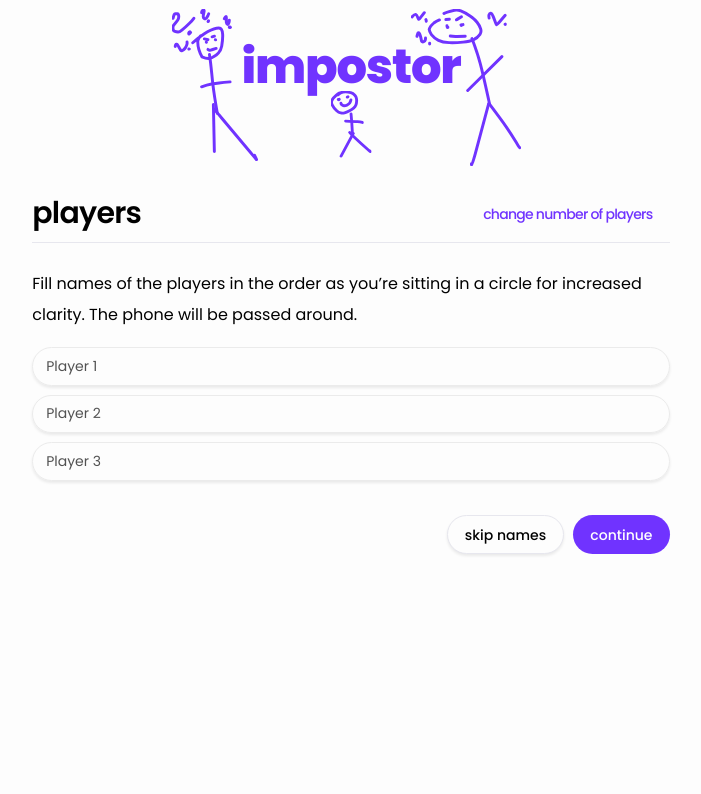
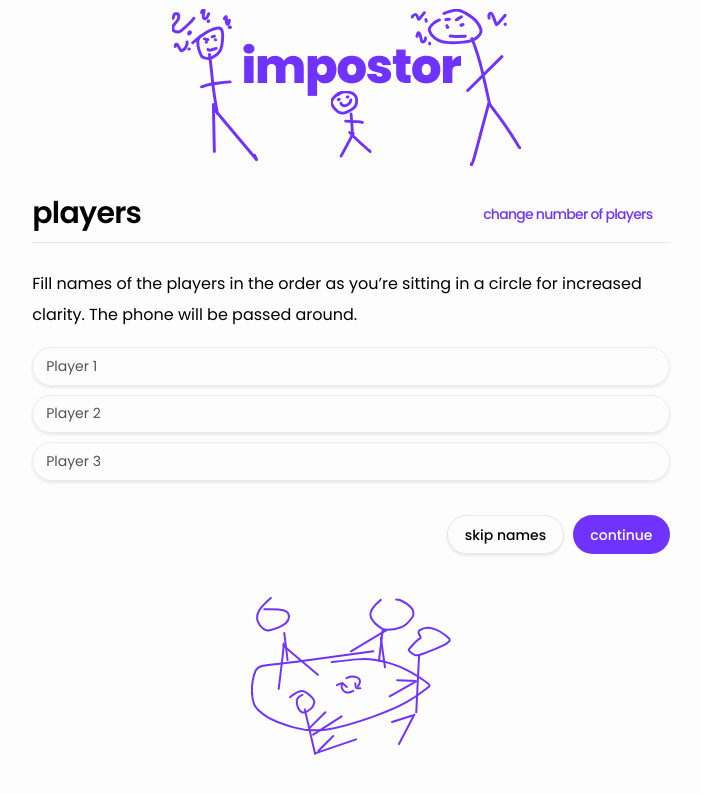
Before and after one commit to tranadam/question-impostor, a Next.js app: page /players in a window 1280 px wide. Shown: the top 794 px of the page, without its empty margins (289-990 px from the left). Built offline with nearby package versions, Linux system fonts and the light colour scheme.

Commit message:
💄 add people at a table illustration

```diff
--- a/app/players/page.tsx
+++ b/app/players/page.tsx
@@ -5,6 +5,7 @@ import PlayerNamesInputs from "@/components/player-names-inputs";
 import PlayerNamesExplanation from "@/components/players-names-explanation";
 import { MIN_PLAYERS, UserGameConfig } from "@/lib/game-config";
 import { useGameStorage } from "@/lib/hooks/use-game-storage";
+import Image from "next/image";
 
 export default function Players() {
   const [namesEnabled, setNamesEnabled] = useGameStorage(
@@ -36,6 +37,13 @@ export default function Players() {
         playerCount={playerCount}
         playerNames={playerNames}
       />
+      <Image
+        className="mx-auto mt-10"
+        src="/illustrations/people-table.svg"
+        alt="People sitting around a table"
+        width={200}
+        height={157}
+      />
     </main>
   );
 }
```
Also changed, not shown: public/illustrations/people-table.svg (added).
